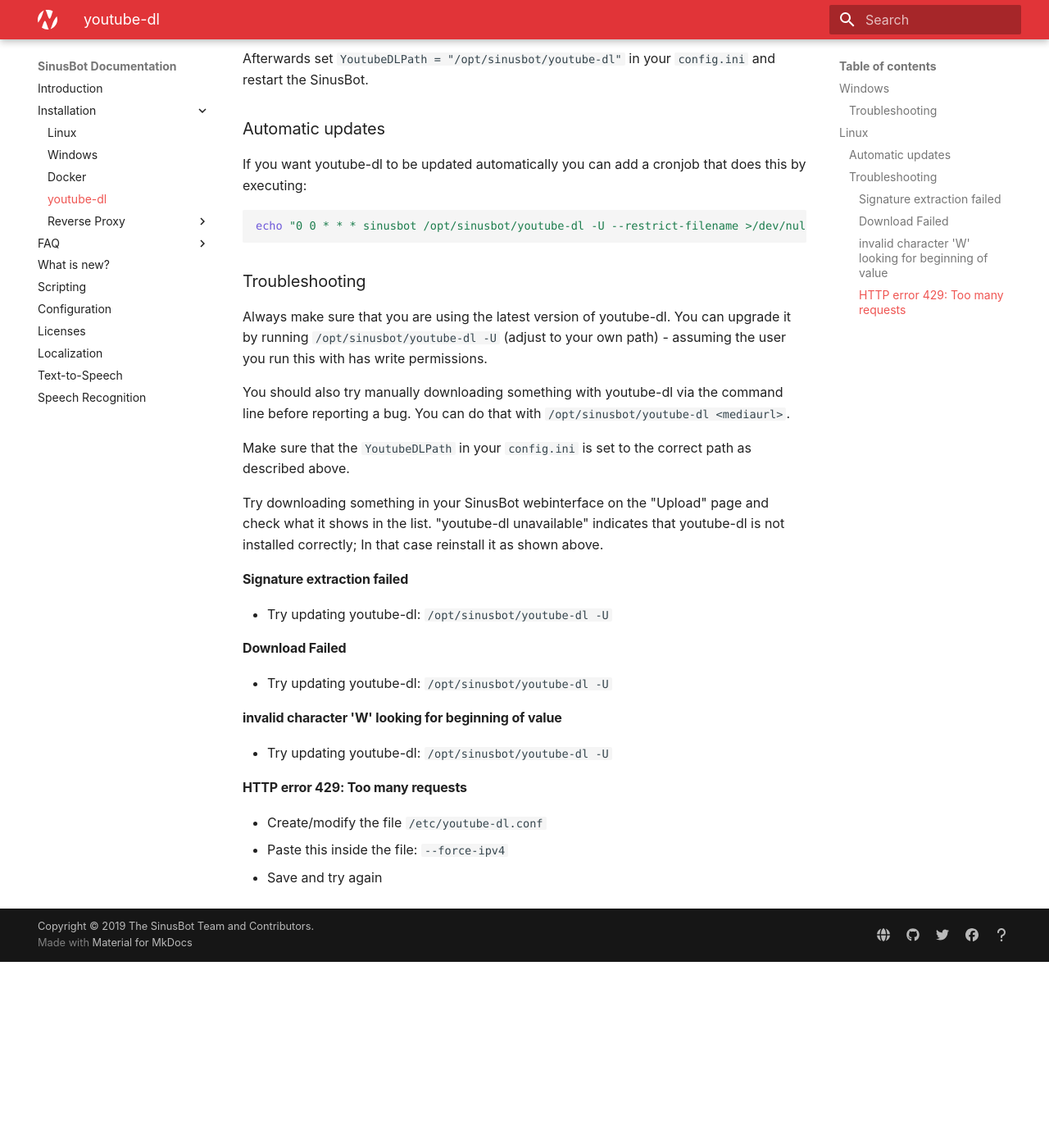
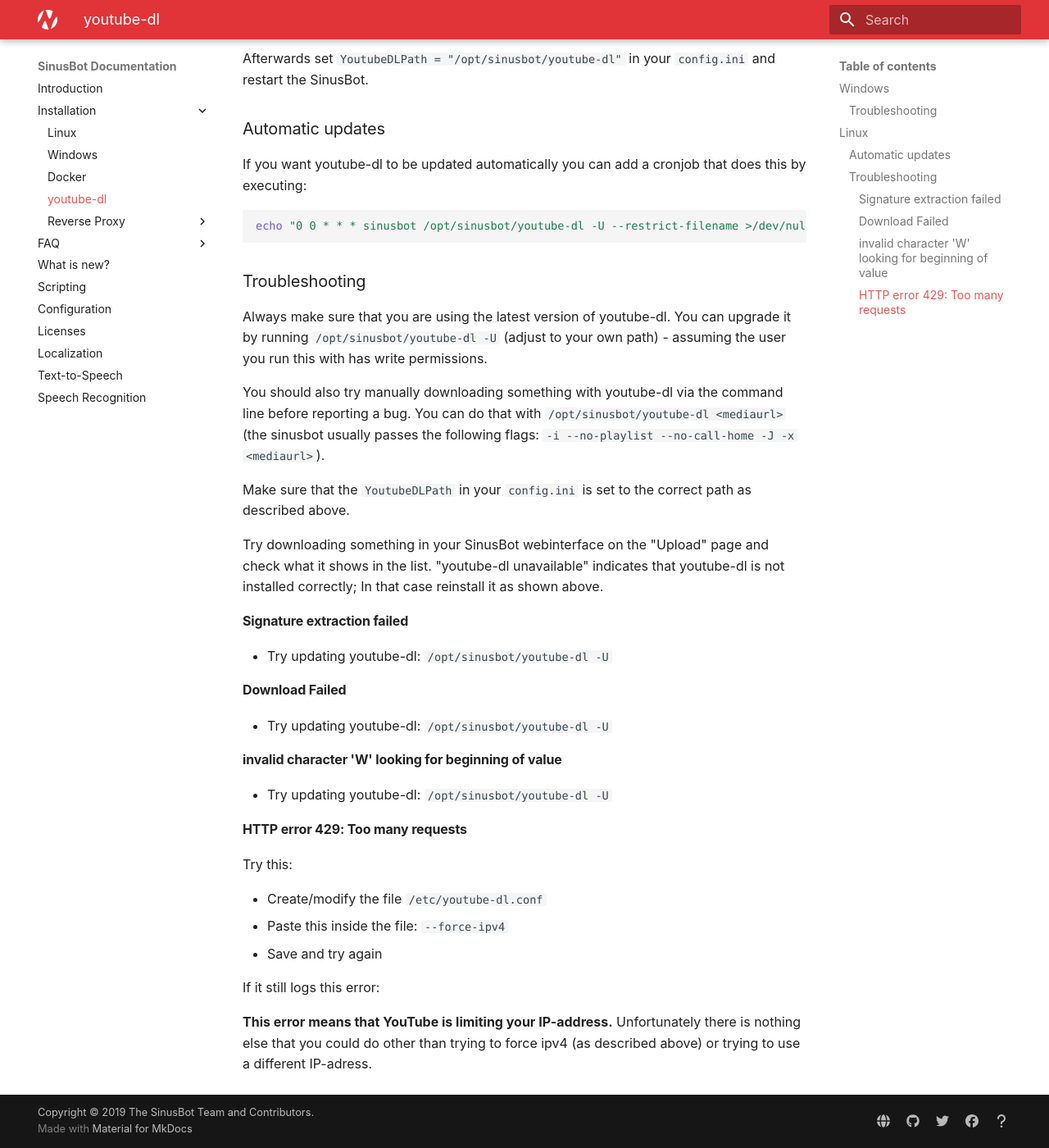
Before and after one commit to SinusBot/docs, an MkDocs documentation site: the page built from docs/youtube-dl.md, in a window 1280 px wide and 1400 px high, scrolled down 943 px. Shown: the whole window at 82% size. Built offline with MkDocs 1.6.1 and Material for MkDocs 9.7.7, drawn with Linux system fonts in a browser that asks for light colours; before the commit the page ends 2116 px from its top, so only the background shows below that.

Commit message:
add details to youtube-dl troubleshooting

```diff
--- a/docs/youtube-dl.md
+++ b/docs/youtube-dl.md
@@ -43,7 +43,7 @@
 
 Always make sure that you are using the latest version of youtube-dl. You can upgrade it by running `/opt/sinusbot/youtube-dl -U` (adjust to your own path) - assuming the user you run this with has write permissions.
 
-You should also try manually downloading something with youtube-dl via the command line before reporting a bug. You can do that with `/opt/sinusbot/youtube-dl <mediaurl>`.
+You should also try manually downloading something with youtube-dl via the command line before reporting a bug. You can do that with `/opt/sinusbot/youtube-dl <mediaurl>` (the sinusbot usually passes the following flags: `-i --no-playlist --no-call-home -J -x <mediaurl>`).
 
 Make sure that the `YoutubeDLPath` in your `config.ini` is set to the correct path as described above.
 
@@ -63,6 +63,13 @@
 
 #### HTTP error 429: Too many requests
 
+Try this:
+
 - Create/modify the file `/etc/youtube-dl.conf`
 - Paste this inside the file: `--force-ipv4`
 - Save and try again
+
+If it still logs this error:
+
+**This error means that YouTube is limiting your IP-address.**
+Unfortunately there is nothing else that you could do other than trying to force ipv4 (as described above) or trying to use a different IP-adress.
```
